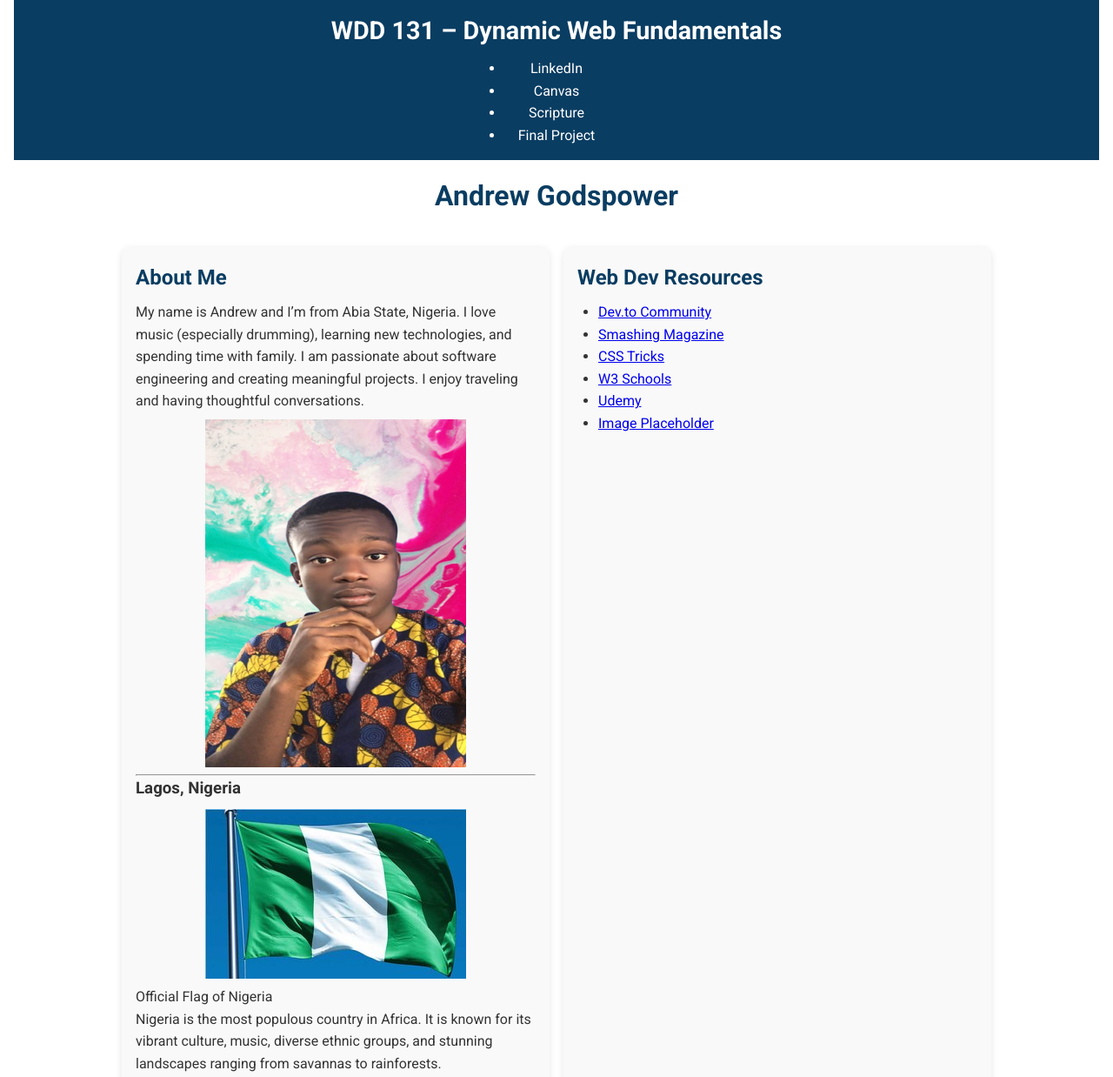
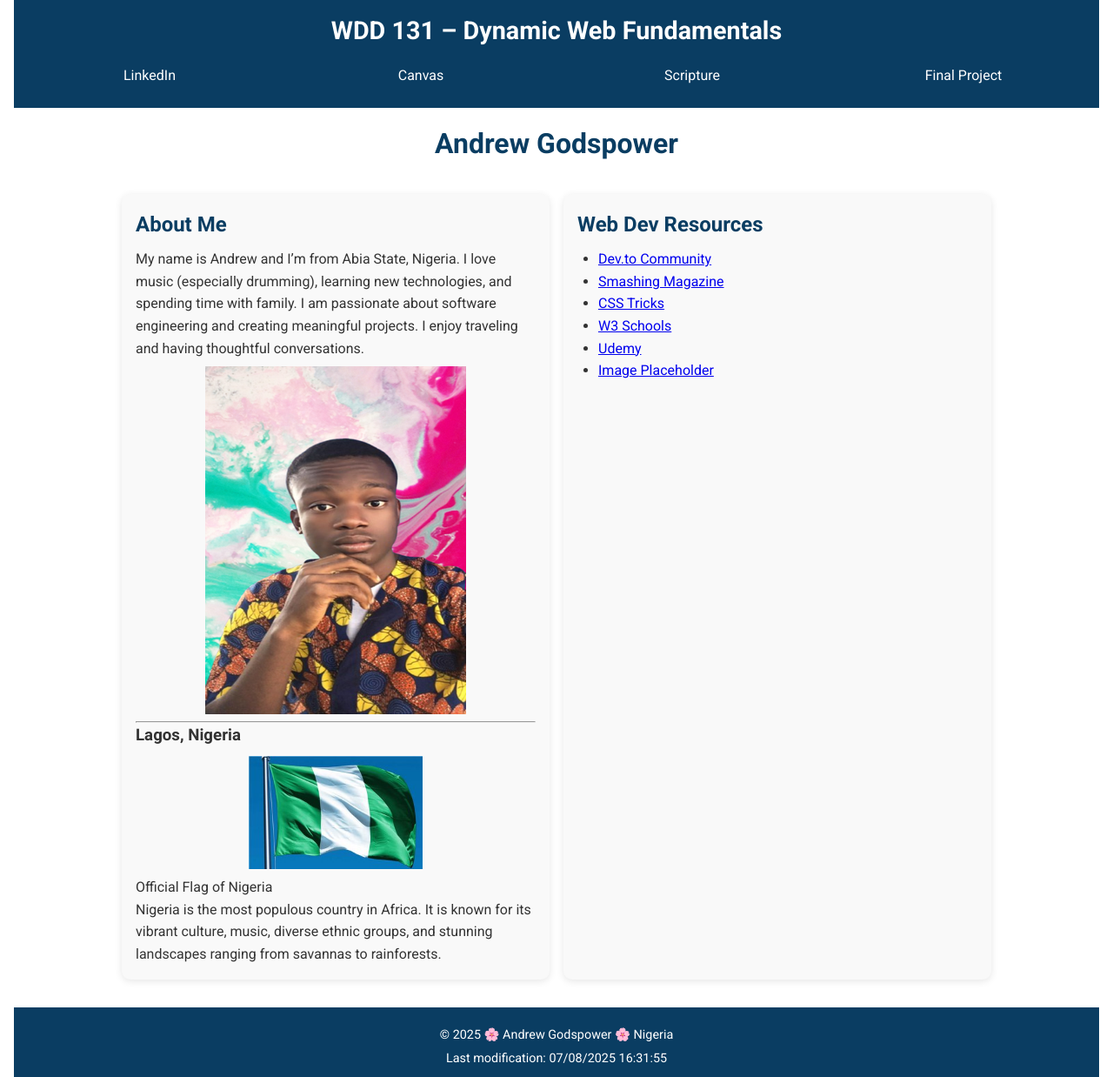
Before and after one commit to Godspower2006/wdd131, a plain HTML site: page index.html in a window 1280 px wide. Shown: the part 20-1258 px from the top of the page at 87% size. Drawn offline with Linux system fonts and the light colour scheme.

Commit message:
corrections

```diff
--- a/index.html
+++ b/index.html
@@ -2,50 +2,27 @@
 <html lang="en">
 <head>
   <meta charset="UTF-8">
-  <meta
-    name="viewport"
-    content="width=device-width, initial-scale=1.0"
-  >
-  <meta
-    name="description"
-    content="WDD 131 – Dynamic Web Fundamentals – Andrew Godspower's course home page with bio and resources"
-  >
-  <meta
-    name="author"
-    content="Andrew Godspower"
-  >
-  <title>
-    WDD 131 – Dynamic Web Fundamentals – Andrew Godspower
-  </title>
+  <meta name="viewport" content="width=device-width, initial-scale=1.0">
+  <meta name="description" content="WDD 131 – Dynamic Web Fundamentals – Andrew Godspower's course home page with bio and resources">
+  <meta name="author" content="Andrew Godspower">
+  <title>WDD 131 – Dynamic Web Fundamentals – Andrew Godspower</title>
 
   <!-- Main CSS -->
-  <link
-    rel="stylesheet"
-    href="styles/base.css"
-  >
+  <link rel="stylesheet" href="styles/base.css">
 
   <!-- Date script (deferred) -->
-  <script
-    src="scripts/getdates.js"
-    defer
-  ></script>
+  <script src="scripts/getdates.js" defer></script>
 </head>
 <body>
 
   <!-- HEADER + NAV -->
   <header class="site-header">
-    <span id="course-title">
-      WDD 131 – Dynamic Web Fundamentals
-    </span>
+    <span id="course-title">WDD 131 – Dynamic Web Fundamentals</span>
     <nav class="main-nav">
       <ul>
         <li><a href="https://www.linkedin.com/">LinkedIn</a></li>
         <li><a href="https://byupw.instructure.com/">Canvas</a></li>
-        <li>
-          <a href="https://www.churchofjesuschrist.org/study/scriptures">
-            Scripture
-          </a>
-        </li>
+        <li><a href="https://www.churchofjesuschrist.org/study/scriptures">Scripture</a></li>
         <li><a href="#">Final Project</a></li>
       </ul>
     </nav>
@@ -54,39 +31,23 @@
   <!-- MAIN CONTENT -->
   <main class="card-container">
     <!-- Your Name Heading -->
-    <h1 style="width:100%; text-align:center; margin-bottom:1rem;">
-      Andrew Godspower
-    </h1>
+    <h1 style="width:100%; text-align:center; margin-bottom:1rem;">Andrew Godspower</h1>
 
     <!-- About Me Card -->
     <section class="card about-me">
       <h2>About Me</h2>
       <div class="intro">
-        <p>
-          My name is Andrew and I’m from Abia State, Nigeria. I love music (especially drumming),
-          learning new technologies, and spending time with family. I am passionate about software
-          engineering and creating meaningful projects. I enjoy traveling and having thoughtful
-          conversations.
-        </p>
-        <img
-          src="images/profile.png"
-          alt="Profile photo of Andrew Godspower"
-        />
+        <p>My name is Andrew and I’m from Abia State, Nigeria. I love music (especially drumming), learning new technologies, and spending time with family. I am passionate about software engineering and creating meaningful projects. I enjoy traveling and having thoughtful conversations.</p>
+        <img src="images/profile.png" alt="Profile photo of Andrew Godspower" width="300" height="400">
       </div>
       <hr>
       <h3 class="subheading">Lagos, Nigeria</h3>
       <div class="location-info">
         <figure>
-          <img
-            src="images/nigeria-flag.jpg"
-            alt="Official flag of Nigeria"
-          />
+          <img src="images/nigeria-flag.jpg" alt="Official flag of Nigeria" width="200">
           <figcaption>Official Flag of Nigeria</figcaption>
         </figure>
-        <p>
-          Nigeria is the most populous country in Africa. It is known for its vibrant culture, music,
-          diverse ethnic groups, and stunning landscapes ranging from savannas to rainforests.
-        </p>
+        <p>Nigeria is the most populous country in Africa. It is known for its vibrant culture, music, diverse ethnic groups, and stunning landscapes ranging from savannas to rainforests.</p>
       </div>
     </section>
 
@@ -106,9 +67,7 @@
 
   <!-- FOOTER -->
   <footer class="site-footer">
-    <p>
-      &copy; <span id="currentYear"></span> 🌸 Andrew Godspower 🌸 Nigeria
-    </p>
+    <p>&copy; <span id="currentYear"></span> 🌸 Andrew Godspower 🌸 Nigeria</p>
     <p id="lastModified"></p>
   </footer>
 
--- a/styles/base.css
+++ b/styles/base.css
@@ -39,23 +39,30 @@ header {
   margin-bottom: 0.5rem;
 }
 
-nav {
+/* Navigation List Styles */
+nav ul {
+  list-style: none;
+  margin: 0;
+  padding: 0;
   display: flex;
-  justify-content: center;
-  gap: 1rem;
-  flex-wrap: wrap;
+  justify-content: space-around;
+}
+
+nav li {
+  flex: 1;
 }
 
 nav a {
-  color: white;
+  display: block;
+  color: #fff;
   text-decoration: none;
-  padding: 0.5rem 1rem;
-  transition: background-color 0.3s ease;
+  padding: 0.5rem;
+  text-align: center;
+  transition: background-color 0.3s ease-in-out;
 }
 
 nav a:hover {
-  background-color: var(--secondary-color);
-  border-radius: 5px;
+  background-color: #444;
 }
 
 main {
```
